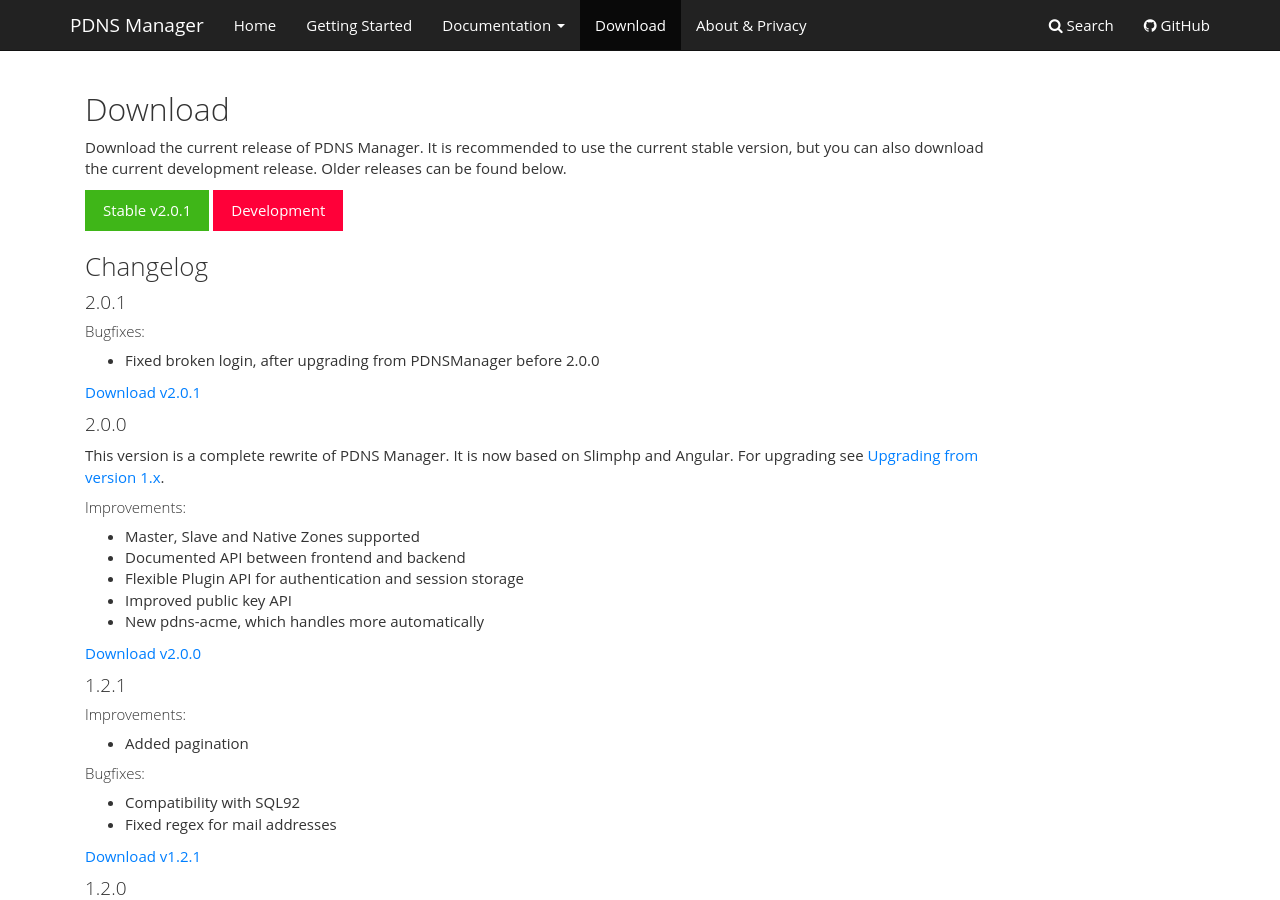
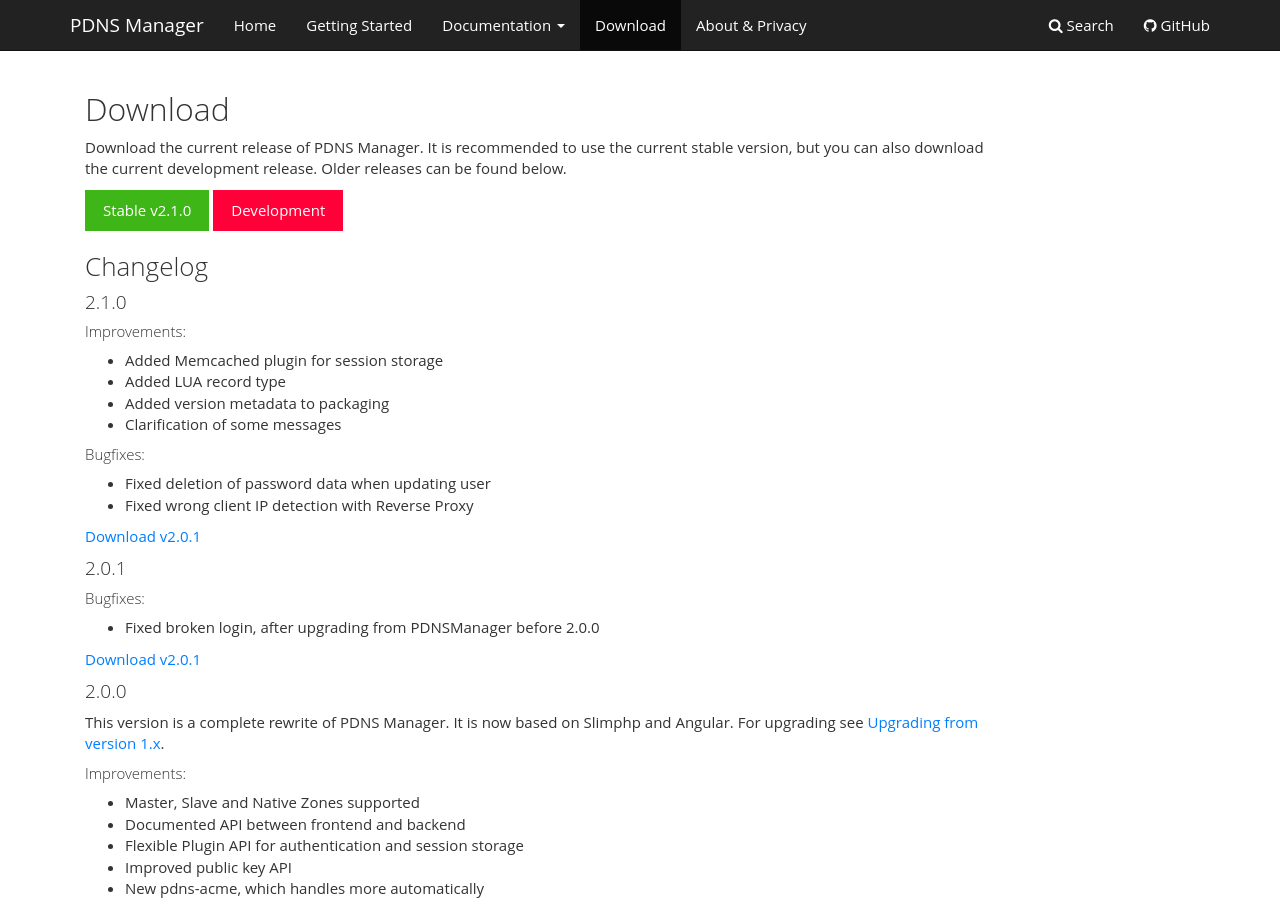
Before and after one commit to loewexy/pdns-manager-website, an MkDocs documentation site: the page built from content/download.md, in a window 1280 px wide and 900 px high. Built offline with MkDocs 1.6.1, drawn with Linux system fonts in a browser that asks for light colours; comment, search, counter and statistics services are not loaded.

Commit message:
Added info for v2.1.0

```diff
--- a/content/download.md
+++ b/content/download.md
@@ -6,11 +6,24 @@ Download the current release of PDNS Manager. It is recommended to use
 the current stable version, but you can also download the current
 development release. Older releases can be found below.
 
-[<button class="btn btn-success piwik_download">Stable v2.0.1</button>](https://dl.pdnsmanager.org/pdnsmanager-2.0.1.tar.gz)
+[<button class="btn btn-success piwik_download">Stable v2.1.0</button>](https://dl.pdnsmanager.org/pdnsmanager-2.1.0.tar.gz)
 [<button class="btn btn-danger piwik_download">Development</button>](https://dl.pdnsmanager.org/pdnsmanager-snapshot.tar.gz)
 
 
 ### Changelog
+
+#### 2.1.0
+##### Improvements:
+* Added Memcached plugin for session storage
+* Added LUA record type
+* Added version metadata to packaging
+* Clarification of some messages
+
+##### Bugfixes:
+* Fixed deletion of password data when updating user
+* Fixed wrong client IP detection with Reverse Proxy
+
+[<p class="piwik_download">Download v2.0.1</p>](https://dl.pdnsmanager.org/pdnsmanager-2.0.1.tar.gz)
 
 #### 2.0.1
 ##### Bugfixes:
```
Also changed, not shown: content/documentation/configuration.md (+1 -9 lines), content/documentation/configuration_sessionstorage.md (added, +59 -0 lines).
